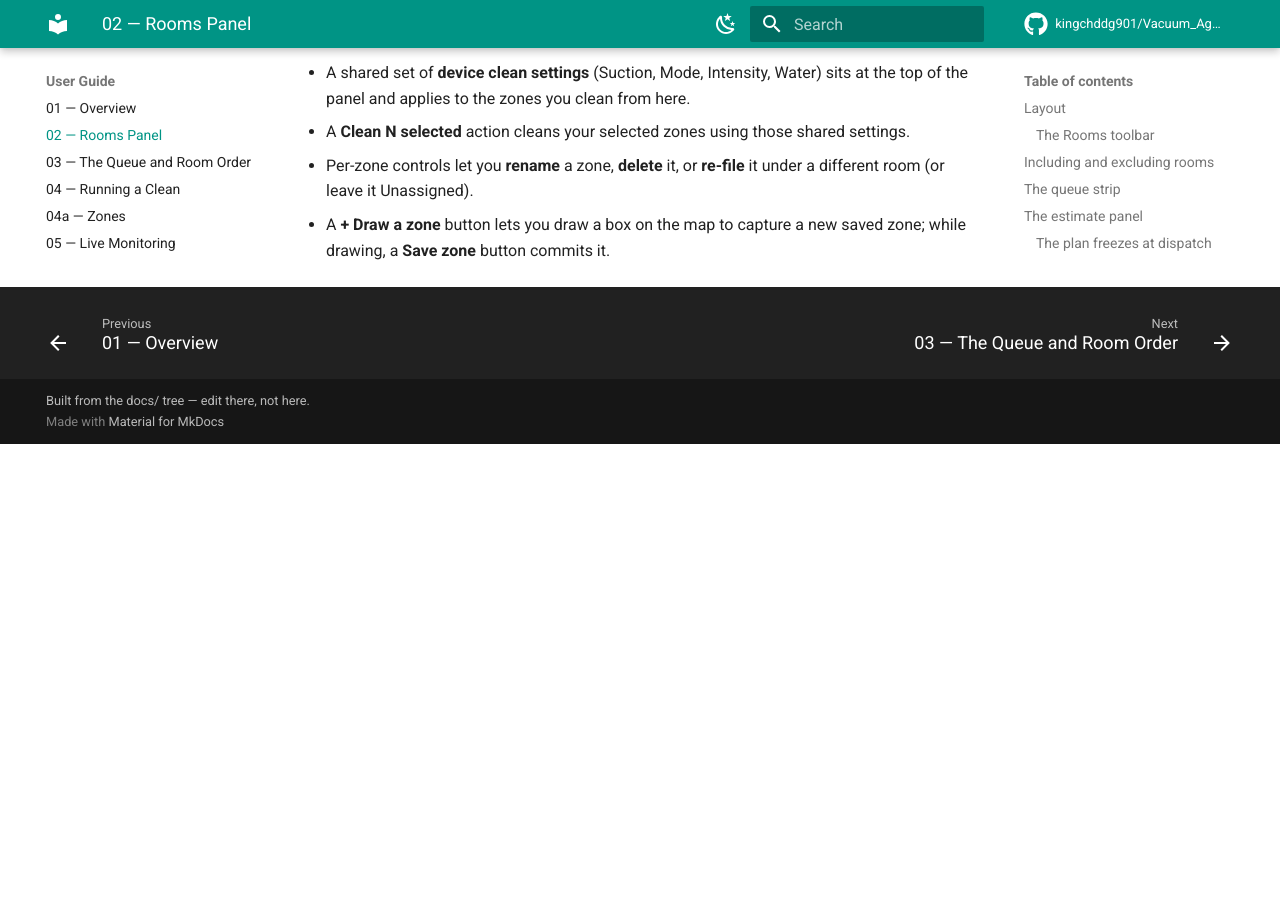
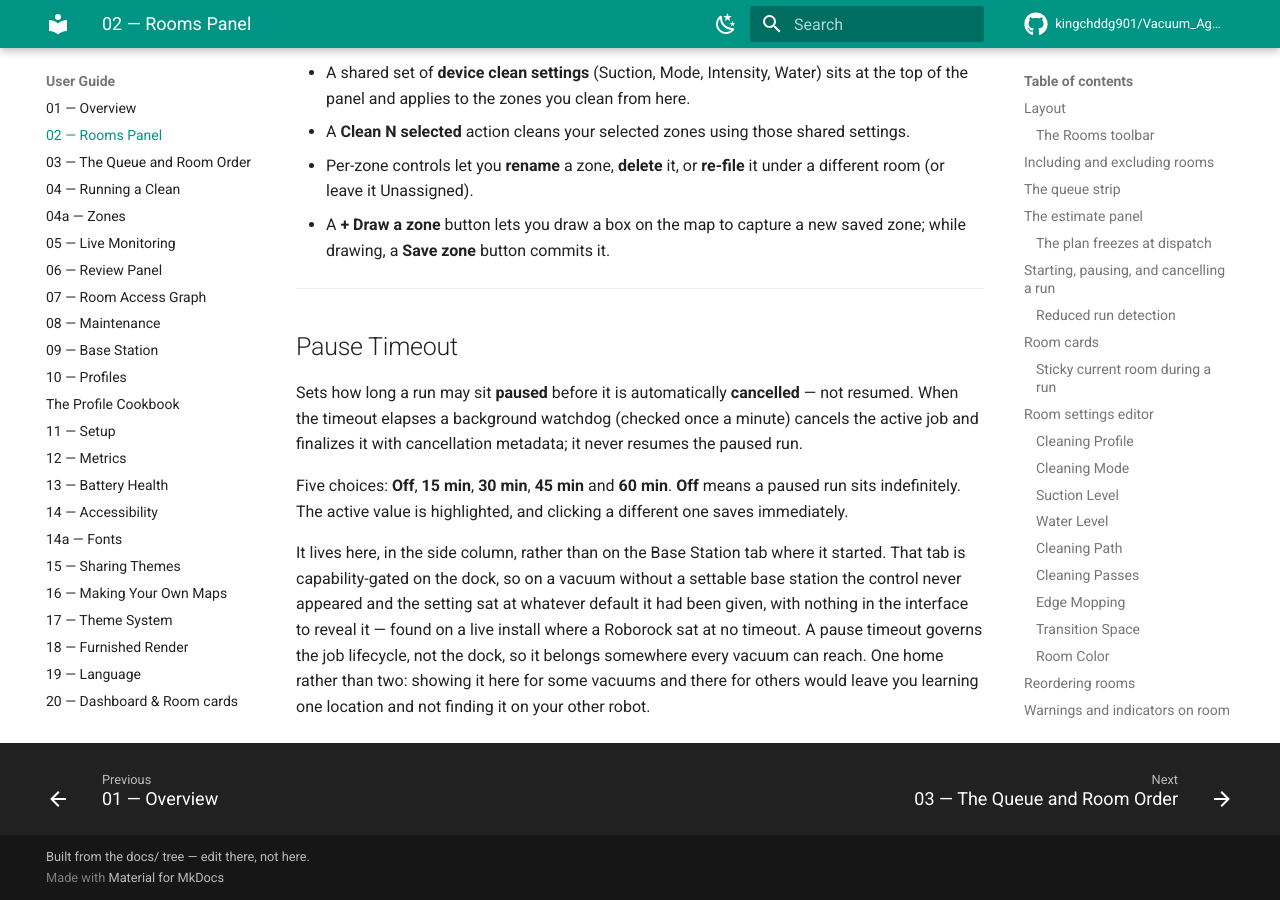
Before and after one commit to kingchddg901/Vacuum_Agent, an MkDocs documentation site: the page built from docs/user-guide/02-rooms-panel.md, in a window 1280 px wide and 900 px high, scrolled down 10054 px. Built offline with MkDocs 1.6.1 and Material for MkDocs 9.7.7, drawn with Linux system fonts in a browser that asks for light colours; comment, search, counter and statistics services are not loaded; before the commit the page ends 10498 px from its top, so only the background shows below that; some of the changed text lies outside the part shown.

Commit message:
docs: pause-timeout moved tabs and the docs did not (sweep pattern P5)
The control moved out of the Base Station tab into the Rooms sidebar, and five
surfaces describe where it is. Four of them still said Base Station.

WHY IT MOVED, from the module's own header: the Base Station tab is
capability-gated on `supports_base_station`, so a vacuum without a settable dock
NEVER RENDERED IT — the setting existed with no reachable UI, silently holding
whatever default it was handed. Found on a live install where a Roborock sat at
"no timeout" with nothing to reveal it. A pause timeout governs the job
lifecycle, not the dock. It now renders in the rooms sidebar for EVERY vacuum,
one home rather than two.

USER-FACING, and the worst of it: `09-base-station.md` still carried an entire
`### Pause Timeout` SECTION, while `02-rooms-panel.md` — where the control
actually is — did not mention it at all. A user looking for the setting was sent
to a tab that does not have it, and on a dockless vacuum to a tab that does not
exist. Moved the section to the Rooms panel, left a pointer behind explaining the
move, and corrected the tab table in `01-overview.md`.

The moved section also fixes a count the sweep caught separately: it said FOUR
options (15/30/45/60). There are FIVE — `pause-timeout.js` is
`[0, 15, 30, 45, 60]` and 0 renders as **Off**, which is the one a reader most
needs, since it is the "let it sit" answer.

DEV INVENTORIES, all miscounting the module away:

  module-reference:147   "all 20 feature modules"     -> 21 (counted)
  module-reference:171   apply* order omitted it      -> inserted after base-station
  module-reference:172   bindEvents() order omitted it-> inserted after base-station
  event-binding:26       "21 `_bind*` calls"          -> 22 (counted), and the
                         `bindings/index.js:121-141` citation dropped — bindEvents()
                         now starts at 136

The 22-vs-21 gap is not an error: `_bindToasts` has no `apply*Bindings` module of
its own. Said so in the doc rather than leaving two numbers that look like a
typo.

NOT drifted, and worth recording as the exception: `module-reference:221`'s
renderer row already described the rooms-sidebar placement and the base-station
history correctly. Four of five surfaces, not five.

mkdocs --strict: exit 0.

```diff
--- a/docs/user-guide/02-rooms-panel.md
+++ b/docs/user-guide/02-rooms-panel.md
@@ -8,7 +8,7 @@
 
 - **Action bar** — at the top, showing the queue summary, primary action buttons, and the ordered list of queued rooms.
 - **Room grid** — below the action bar, showing a card for every room on your active map.
-- **Side column** — to the right of the room grid (or below it on narrow screens), holding the [Run Profiles panel](#run-profiles-panel) and, below it, the [Saved Zones panel](#saved-zones-panel).
+- **Side column** — to the right of the room grid (or below it on narrow screens), holding the [Run Profiles panel](#run-profiles-panel), the [Saved Zones panel](#saved-zones-panel) and the [Pause Timeout control](#pause-timeout).
 
 ### The Rooms toolbar
 
@@ -258,3 +258,25 @@
 - A **Clean N selected** action cleans your selected zones using those shared settings.
 - Per-zone controls let you **rename** a zone, **delete** it, or **re-file** it under a different room (or leave it Unassigned).
 - A **+ Draw a zone** button lets you draw a box on the map to capture a new saved zone; while drawing, a **Save zone** button commits it.
+
+---
+
+## Pause Timeout
+
+Sets how long a run may sit **paused** before it is automatically **cancelled** — not
+resumed. When the timeout elapses a background watchdog (checked once a minute)
+cancels the active job and finalizes it with cancellation metadata; it never resumes
+the paused run.
+
+Five choices: **Off**, **15 min**, **30 min**, **45 min** and **60 min**. **Off**
+means a paused run sits indefinitely. The active value is highlighted, and clicking a
+different one saves immediately.
+
+It lives here, in the side column, rather than on the Base Station tab where it
+started. That tab is capability-gated on the dock, so on a vacuum without a settable
+base station the control never appeared and the setting sat at whatever default it
+had been given, with nothing in the interface to reveal it — found on a live install
+where a Roborock sat at no timeout. A pause timeout governs the job lifecycle, not
+the dock, so it belongs somewhere every vacuum can reach. One home rather than two:
+showing it here for some vacuums and there for others would leave you learning one
+location and not finding it on your other robot.
```
Also changed, not shown: docs/dev/frontend/event-binding-and-modal-host.md (+1 -1 lines), docs/dev/frontend/module-reference.md (+3 -3 lines), docs/user-guide/01-overview.md (+1 -1 lines), docs/user-guide/09-base-station.md (+9 -3 lines).
